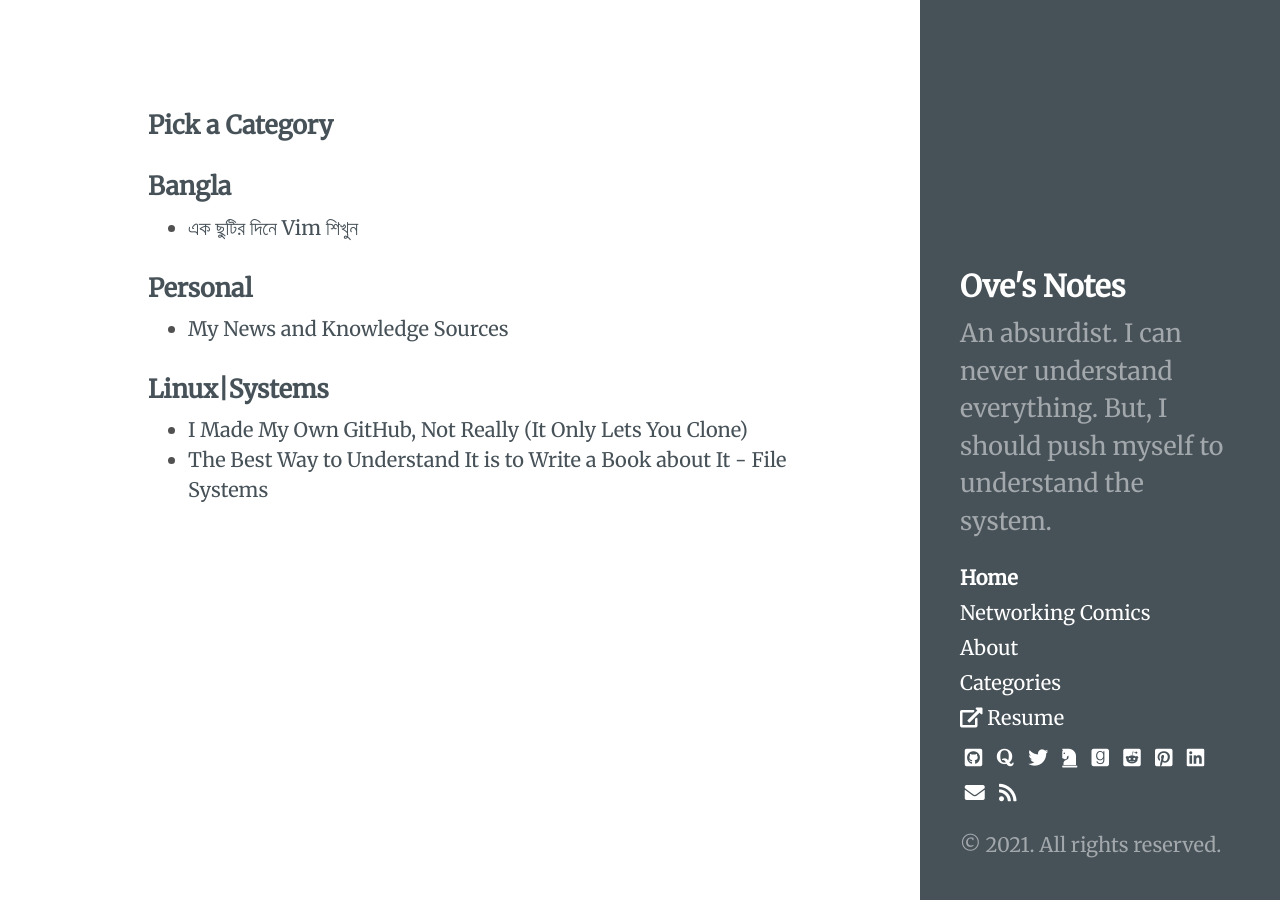
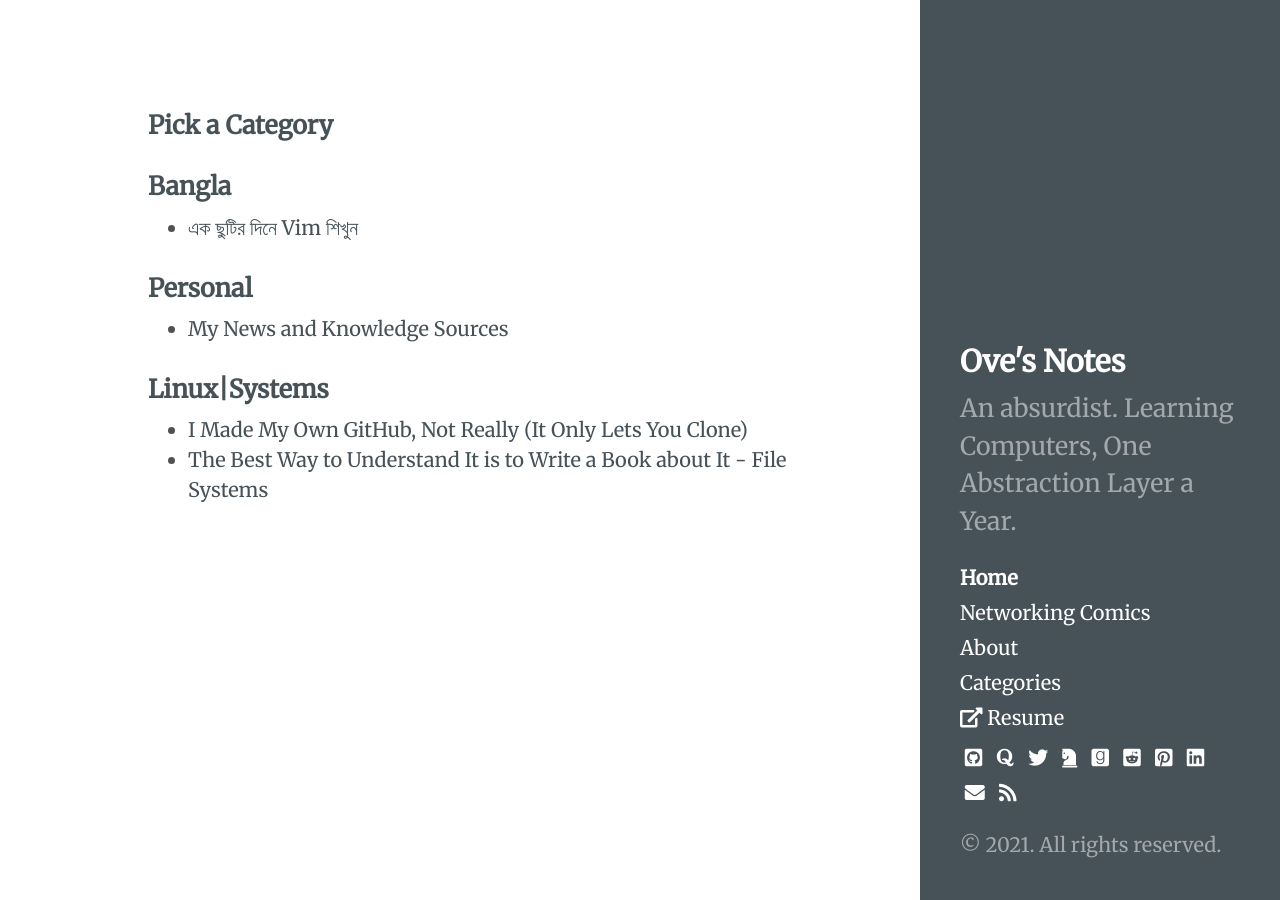
Before and after one commit to ovebepari/ovebepari.github.io, a Jekyll site: the page built from index.html, in a window 1280 px wide. Built offline with Jekyll 4.4.1, drawn with Linux system fonts in a browser that asks for light colours.

Commit message:
_config.yml tagline changed, one abstraction layer a year added

```diff
--- a/_config.yml
+++ b/_config.yml
@@ -8,7 +8,7 @@ permalink:        /:categories/:slug/
 # Setup
 title:            "Ove's Notes"
 tagline:          'Notes about This and That and Softwares'
-description:      'An absurdist. I can never understand everything. But, I should push myself to understand the system.'
+description:      'An absurdist. Learning Computers, One Abstraction Layer a Year.'
 url:              https://ovebepari.github.io
 baseurl:          ''
 
```
